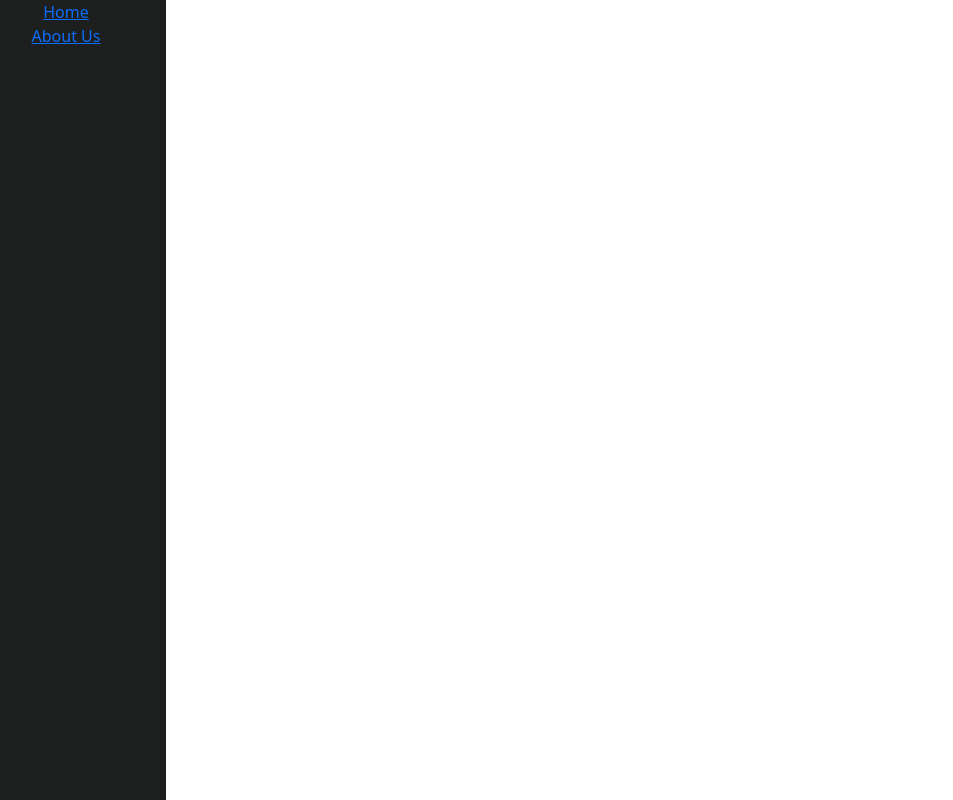
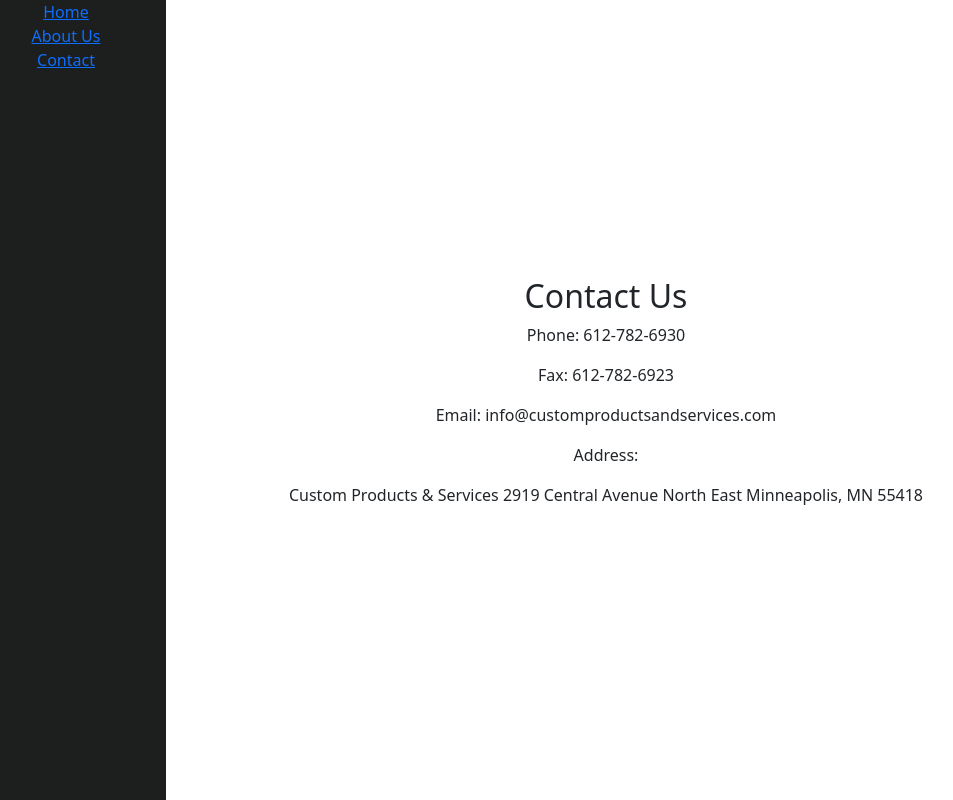
Before and after one commit to MikeAtwood/custom-products, a React (Vite) app: page /contact in a window 1280 px wide. Before the commit this address had no page. Shown: the whole page, without its empty margins (34-987 px from the left). Built offline with nearby package versions, Linux system fonts and the light colour scheme.

Commit message:
updated contact

```diff
--- a/src/Router.jsx
+++ b/src/Router.jsx
@@ -1,12 +1,14 @@
 import { Routes, Route } from 'react-router-dom';
 import Home from './pages/Home';
 import About from './pages/About'
+import Contact from './pages/Contact';
 
 const Router = () => {
     return (
             <Routes>
                 <Route path='/home' element={<Home />}></Route>
                 <Route path="/about" element={<About />}></Route>
+                <Route path='/contact' element={<Contact />}></Route>
             </Routes>
     )
 }
--- a/src/components/Navbar.jsx
+++ b/src/components/Navbar.jsx
@@ -11,6 +11,9 @@ const Navbar = () => {
             <li>
                 <Link to='/about'>About Us</Link>
             </li>
+            <li>
+                <Link to='/contact'>Contact</Link>
+            </li>
         </Nav>
     </div>
   )
--- a/src/pages/Contact.jsx
+++ b/src/pages/Contact.jsx
@@ -3,7 +3,7 @@ const Contact = () => {
         <div className="contact">
             <h2>Contact Us</h2>
             <p>Phone: 612-782-6930</p>
-            <p>Fax: 612-782=</p>
+            <p>Fax: 612-782-6923</p>
             <p>Email: info@customproductsandservices.com</p>
 
             <p>Address:</p>
```
